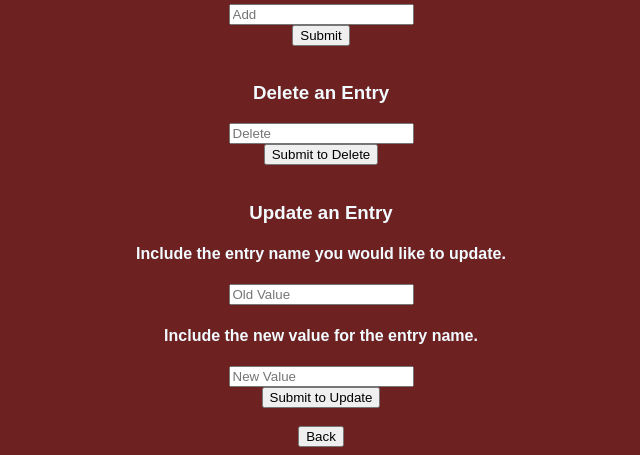
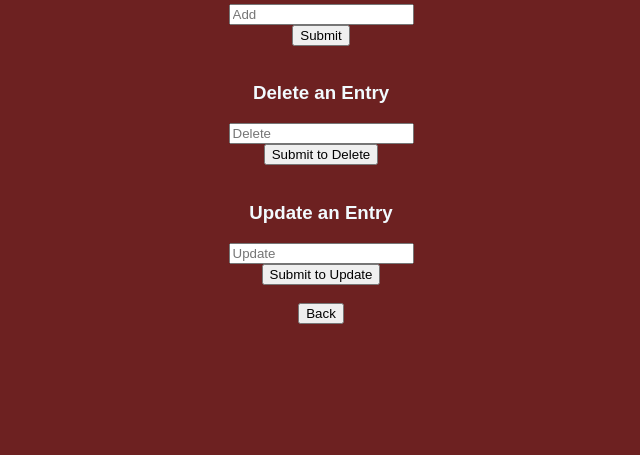
Before and after one commit to Zirich99/Trentoniana-CSC315-Group9, a Flask app: template app/templates/editor.html in a window 1280 px wide. Shown: the part 364-819 px from the top of the page, without its empty margins (319-959 px from the left). After the commit the page ends 688 px from the top, so only its background shows below. Run offline with Flask 2, Linux system fonts and the light colour scheme; the template is opened without the code that fills it, so the values that code supplies are empty; some libraries are stand-ins or nearby versions.

Commit message:
Add files via upload
Delete button working- if you put in 'test' it will delete the test entry, can check from search.

insert button in the process

```diff
--- a/app/app.py
+++ b/app/app.py
@@ -4,19 +4,25 @@
 
 """
 ONE-TIME SETUP
+
 To run this example in the CSC 315 VM you first need to make
 the following one-time configuration changes:
+
 # set the postgreSQL password for user 'lion'
 sudo -u postgres psql
     ALTER USER lion PASSWORD 'lion';
     \q
+
 # install pip for Python 3
 sudo apt update
 sudo apt install python3-pip
+
 # install psycopg2
 pip3 install psycopg2-binary
+
 # install flask
 pip3 install flask
+
 # logout, then login again to inherit new shell environment
 """
 
@@ -24,16 +30,21 @@ pip3 install flask
 CSC 315
 Spring 2021
 John DeGood
+
 # usage
 export FLASK_APP=app.py
 flask run
+
 # then browse to http://127.0.0.1:5000/
+
 Purpose:
 Demonstrate Flask/Python to PostgreSQL using the psycopg adapter.
 Connects to the 7dbs database from "Seven Databases in Seven Days"
 in the CSC 315 VM.
+
 For psycopg documentation:
 https://www.psycopg.org/
+
 This example code is derived from:
 https://www.postgresqltutorial.com/postgresql-python/
 https://scoutapm.com/blog/python-flask-tutorial-getting-started-with-flask
@@ -119,10 +130,13 @@ SELECT
     PARTICIPANT.fullname AS participant,
     TRANSCRIPTFILE.transcript_filename AS transcript,
     TRANSCRIBER.fullname AS transcriber
+
 FROM ENTRY
+
 -- get category of entry
 JOIN CATEGORY
     ON ENTRY.c_name = CATEGORY.c_name
+
 -- get audio filename and participants
 JOIN AUDIO
     ON ENTRY.audio_id = AUDIO.audio_id
@@ -130,6 +144,7 @@ JOIN AUDIOFILE
     ON AUDIO.audiofile_id = AUDIOFILE.audiofile_id
 JOIN PARTICIPANT
     ON AUDIO.p_id = PARTICIPANT.p_id
+
 -- get transcript filename and transcriber
 JOIN TRANSCRIPT
     ON ENTRY.transcript_id = TRANSCRIPT.transcript_id
@@ -137,6 +152,7 @@ JOIN TRANSCRIPTFILE
     ON TRANSCRIPT.transcriptfile_id = TRANSCRIPTFILE.transcriptfile_id
 JOIN TRANSCRIBER
     ON TRANSCRIPT.t_id = TRANSCRIBER.t_id
+
 ORDER BY {usersel} {'DESC' if reverse else 'ASC'}
 ;
         """
@@ -186,15 +202,14 @@ def connect(query):
 
             conn.commit()
         elif 'INSERT' in query.upper():
-            #
-            pass
-        elif 'UPDATE' in query.upper():
             num_rows_updated = cur.rowcount
             if num_rows_updated > 0:
                 rows = [(f"The following query was run:\n{query} updated {num_rows_updated} rows",)]
             else:
-                rows =[("There was nothing to update",)]
-            conn.commit()
+                rows = [("Nothing was inserted",)]
+        elif 'UPDATE' in query.upper():
+            #
+            pass
         else:
             rows = cur.fetchall()
 
@@ -208,6 +223,21 @@ def connect(query):
             print('Database connection closed.')
     # return the query result from fetchall()
     return rows
+
+
+
+
+
+
+
+
+
+
+
+
+
+
+
 
 # app.py
 
@@ -266,19 +296,19 @@ def delete_results_page(): # handle editor.html
         print('I GOT HERE')
         userdel = request.form['delete'] # get name of entry user wants to delete
 
-        query = f"DELETE FROM CATEGORY WHERE c_name='test';"
+        query = f"DELETE FROM ENTRY WHERE entry_name = %s;"
         rows = connect(query)
 
         return render_template('user-result.html', rows=rows)
 
-#Routing for the update
-@app.route('/update-result', methods=['POST'])
-def update_results_page():
-    if 'submit_update' in request.form:
-        userorig = request.form['old_value'] #name of the entry the user wants to update
-        usernew = request.form['new_value']
+#INSERT ROUT
+@app.route('/insert-entry', methods=['POST'])
+def insert_results_page():
+    if 'submit_add' in request.form:
+        print('got insert sorta')
+        userinser = request.form['insert']
 
-        query = f"UPDATE ENTRY SET entry_name = '{usernew}' WHERE entry_name = '{userorig}';"
+        query = f"INSERT INTO CATEGORY(c_name) VALUES(%s);"
         rows = connect(query)
 
         return render_template('user-result.html', rows=rows)
@@ -321,10 +351,13 @@ if __name__ == '__main__':
 
 '''
 might make use of this later
+
 tables = (', ').join(request.form.getlist("search_substr"))
     if tables != '':
+
         # final query
         query = f"SELECT * FROM {tables};"
+
         # perform query
         rows = connect(query)
     else:
--- a/app/templates/editor.html
+++ b/app/templates/editor.html
@@ -65,11 +65,8 @@
     <!-- Update -->
     <h3>Update an Entry</h3>
     <form method="POST" action="/update-result">
-        <h4>Include the entry name you would like to update.</h4>
-        <input type="text" name="old_value" placeholder="Old Value"/><br>
-        <h4>Include the new value for the entry name.</h4>
-        <input type="text" name="new_value" placeholder="New Value"><br>
-        <input type="submit" name="submit_update" value="Submit to Update"><br><br>
+    <input type="text" name="update" placeholder="Update"/><br>
+    <input type="submit" name= "submit_update" value="Submit to Update"><br><br>
     </form>
 
 	<button onclick="goBack()">Back</button>
```
